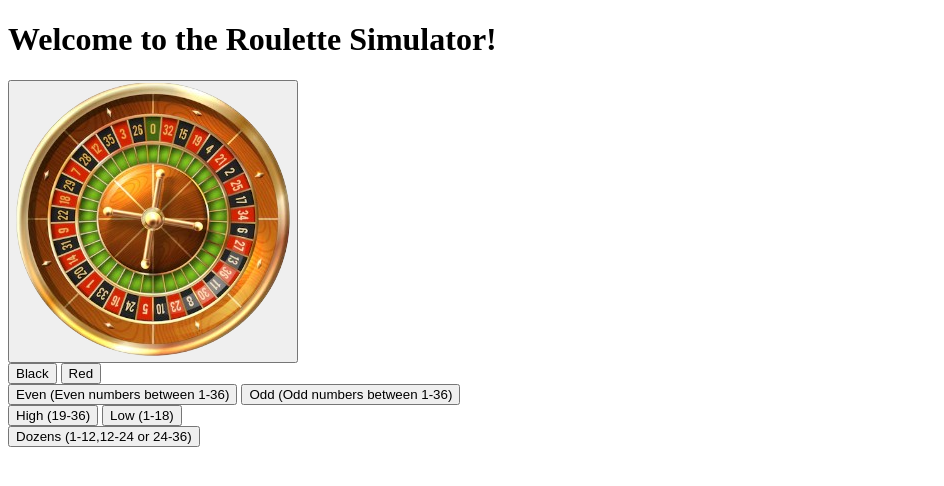
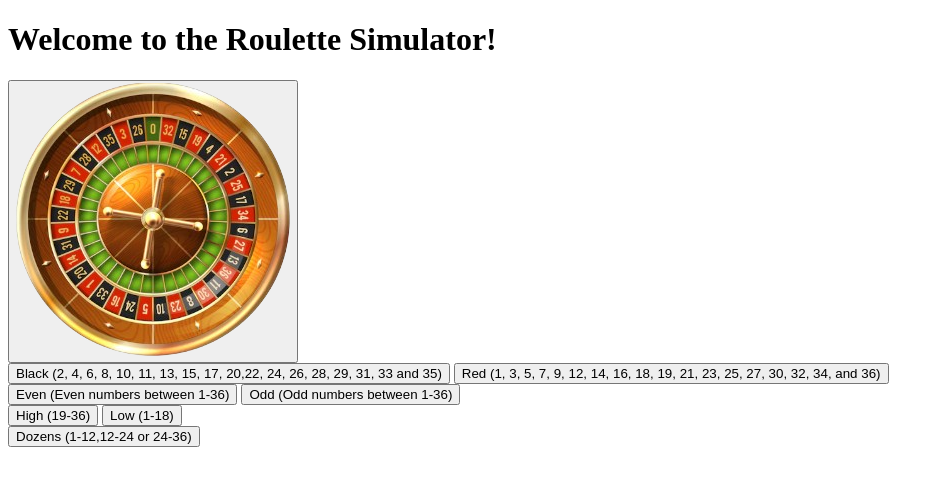
Before and after one commit to Ferboinkles/Roulette-simulator, a SvelteKit app: page / in a window 1280 px wide. Shown: the top 486 px of the page, without its empty margins (0-944 px from the left). Built offline with nearby package versions, Linux system fonts and the light colour scheme.

Commit message:
Added explanation to red and black buttons Yes I am bloating commits

```diff
--- a/src/routes/+page.svelte
+++ b/src/routes/+page.svelte
@@ -16,12 +16,14 @@
 		<button
 			class="my-1 max-w-fit rounded-[0.5em] bg-black font-serif whitespace-normal text-white hover:scale-110 hover:animate-bounce"
 		>
-			Black
+			Black (2, 4, 6, 8, 10, 11, 13, 15, 17,
+			20,22, 24, 26, 28, 29, 31, 33 and 35)
 		</button>
 		<button
 			class="my-1 max-w-fit rounded-[0.5em] bg-red-700 font-serif whitespace-normal hover:scale-110 hover:animate-bounce"
 		>
-			Red
+			Red (1, 3, 5, 7, 9, 12, 14, 16, 18, 19, 21,
+			23, 25, 27, 30, 32, 34, and 36)
 		</button>
 	</div>
 	<div
```
